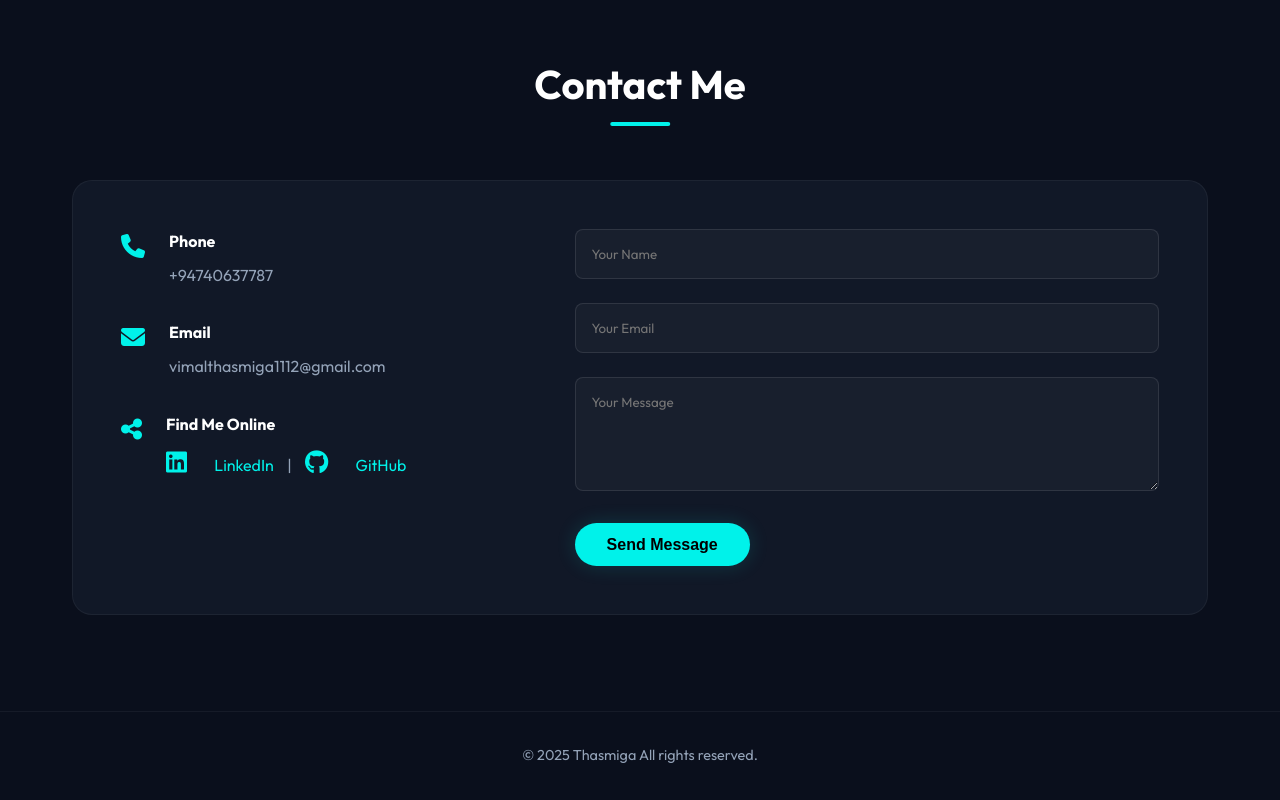
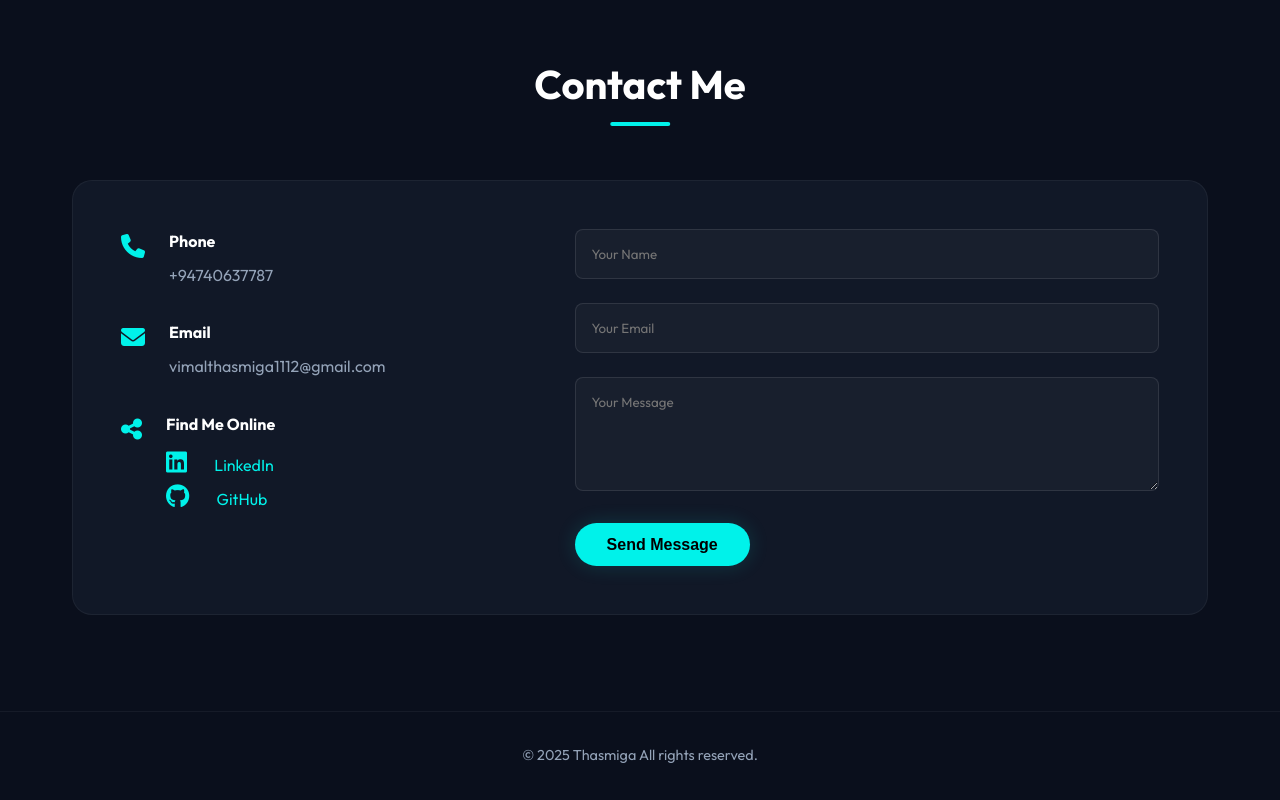
Before and after one commit to Thasmi-03/thasmiga-portfolio, a plain HTML site: page index.html in a window 1280 px wide. Shown: the part 3734-4534 px from the top of the page. Drawn offline with Linux system fonts and the light colour scheme.

Commit message:
modify code

```diff
--- a/index.html
+++ b/index.html
@@ -258,7 +258,8 @@
                                     <a href="https://www.linkedin.com/in/thasmiga-vimal/" target="_blank"
                                         style="color: var(--primary-color);"><i class="fab fa-linkedin"></i>
                                         LinkedIn</a>
-                                    <span style="margin: 0 10px; color: var(--text-muted);">|</span>
+                                        <br>
+                                    <!-- <span style="margin: 0 10px; color: var(--text-muted);">|</span> -->
                                     <a href="https://github.com/Thasmi-03" target="_blank"
                                         style="color: var(--primary-color);"><i class="fab fa-github"></i> GitHub</a>
                                 </p>
```
